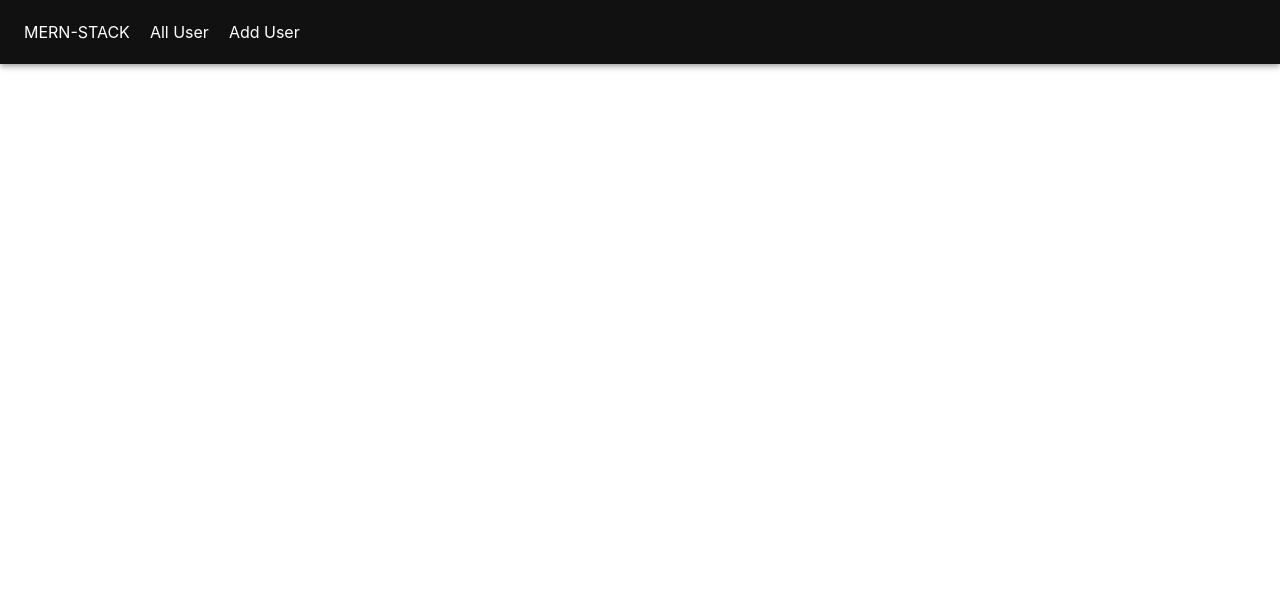
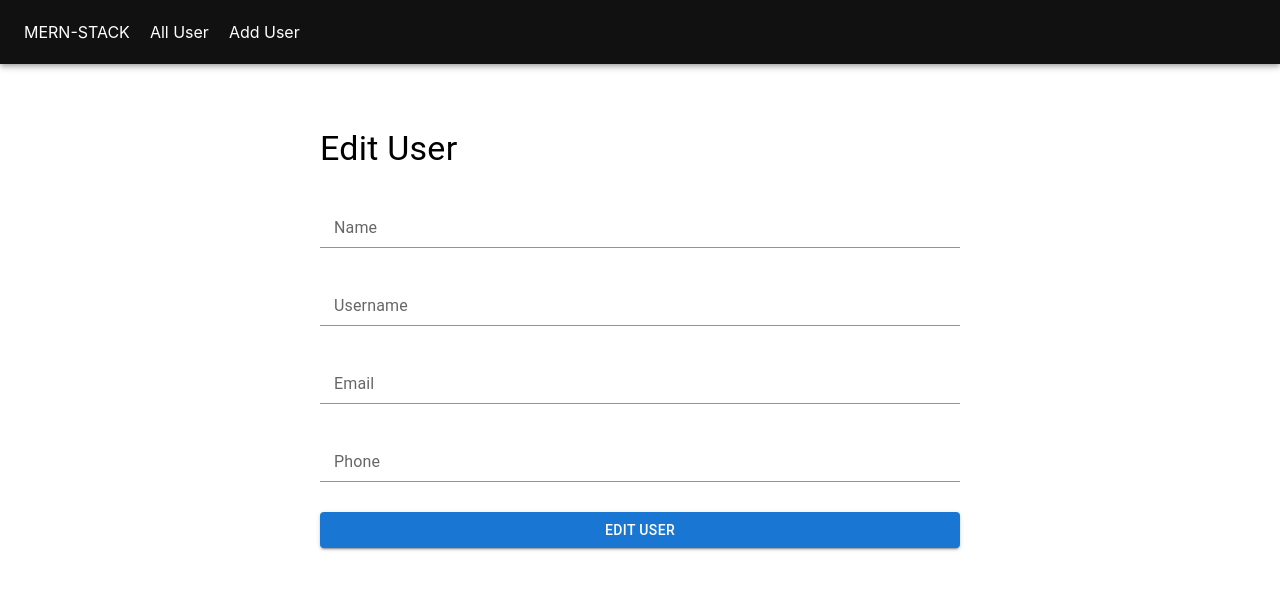
Before and after one commit to Shubham138g/Html, a React (Create React App) app in the folder mern-stack/crud/: page /edit/1 in a window 1280 px wide. Shown: the top 590 px of the page. Built offline with nearby package versions, Linux system fonts and the light colour scheme; no server answers.

Commit message:
making edit components

```diff
--- a/mern-stack/crud/src/App.js
+++ b/mern-stack/crud/src/App.js
@@ -5,6 +5,7 @@ import NavBar from './component/NavBar';
 import AddUser from './component/AddUser';
 import AllUser from './component/AllUser';
 import MStack from './component/MStack';
+import EditUser from './component/EditUser';
 
 import { BrowserRouter, Routes, Route } from 'react-router-dom';
 
@@ -15,8 +16,9 @@ function App() {
         <NavBar />
         <Routes>
           < Route path='/' Component={MStack} />
-          < Route path='alluser' Component={AllUser} />
-          < Route path='adduser' Component={AddUser} />
+          < Route path='/alluser' Component={AllUser} />
+          < Route path='/adduser' Component={AddUser} />
+          < Route path='/edit/:id' Component={EditUser} />
         </Routes>
       </BrowserRouter>
     </>
--- a/mern-stack/crud/src/component/AllUser.jsx
+++ b/mern-stack/crud/src/component/AllUser.jsx
@@ -2,6 +2,7 @@ import React from 'react';
 import { useEffect,useState } from 'react';
 import {Button, Table,TableBody,TableCell,TableHead,TableRow,styled} from '@mui/material';
 import { getUser } from '../serivces/api';
+import { Link } from 'react-router-dom';
 
 
 
@@ -38,6 +39,7 @@ const AllUser = () => {
    const getAllUsers= async()=>{
     let response=  await getUser();
     setusers(response.data)
+    console.log(response.data);
   }
 
   return (
@@ -64,7 +66,7 @@ const AllUser = () => {
                 <TableCell>{user.email}</TableCell>
                 <TableCell>{user.phone}</TableCell>
                 <TableCell>
-                  <Button variant='contained' color='secondary' style={{marginRight:10}}>Edit</Button>
+                  <Button variant='contained' color='secondary' style={{marginRight:10}} component={Link} to={`/edit/:${user._id}`}> Edit</Button>
                   <Button variant='contained'>Delete</Button>
                 </TableCell>
               </TBody>
--- /dev/null
+++ b/mern-stack/crud/src/component/EditUser.jsx
@@ -0,0 +1,83 @@
+import React, { useState,useEffect } from "react";
+import styled from "@emotion/styled";
+import {
+  FormControl,
+  FormGroup,
+  InputLabel,
+  Input,
+  Typography,
+  Button,
+} from "@mui/material";
+import { addUser, getUserr } from "../serivces/api";
+import {useNavigate} from 'react-router-dom';
+import { useParams } from "react-router-dom";
+
+const Container = styled(FormGroup)`
+  width: 50%;
+  margin: 5% auto 0 auto;
+  & > div {
+    margin-top: 30px;
+  }
+`;
+
+const defaultValue = {
+  name: "",
+  username: "",
+  email: "",
+  phone: "",
+};
+
+const EditUser = () => {
+  const [user, setuser] = useState(defaultValue);
+
+  const navigate=useNavigate();
+
+  const {id}= useParams();
+
+  useEffect(()=>{
+loadUserDetails();
+  },[]);
+
+  const loadUserDetails= async()=>{
+const response= await getUserr(id);
+  }
+
+  const onValueChange = (e) => {
+    setuser({ ...user, [e.target.name]: e.target.value });
+  };
+
+  const addUserDetails = async () => {
+    await addUser(user);
+    navigate("/alluser")
+  };
+  return (
+    <>
+      <Container>
+        <Typography variant="h4">Edit User</Typography>
+        <FormControl>
+          <InputLabel>Name</InputLabel>
+          <Input name="name" onChange={(e) => onValueChange(e)} />
+        </FormControl>
+        <FormControl>
+          <InputLabel>Username</InputLabel>
+          <Input name="username" onChange={(e) => onValueChange(e)} />
+        </FormControl>
+        <FormControl>
+          <InputLabel>Email</InputLabel>
+          <Input name="email" onChange={(e) => onValueChange(e)} />
+        </FormControl>
+        <FormControl>
+          <InputLabel>Phone</InputLabel>
+          <Input name="phone" onChange={(e) => onValueChange(e)} />
+        </FormControl>
+        <FormControl>
+          <Button variant="contained" onClick={() => addUserDetails()}>
+            Edit User
+          </Button>
+        </FormControl>
+      </Container>
+    </>
+  );
+};
+
+export default EditUser;
--- a/mern-stack/crud/src/serivces/api.js
+++ b/mern-stack/crud/src/serivces/api.js
@@ -18,3 +18,11 @@ export const getUser=async()=>{
         console.log("error while calling getUser",error);
     }
 }
+
+export const  getUserr=(id)=>{
+try {
+    return axios.get(`${URL}/${id}`)
+} catch (error) {
+    console.log("error while calling getUserr", error);
+}
+}
```
Also changed, not shown: 1 other file (tests, documents, lock files or other folders).
